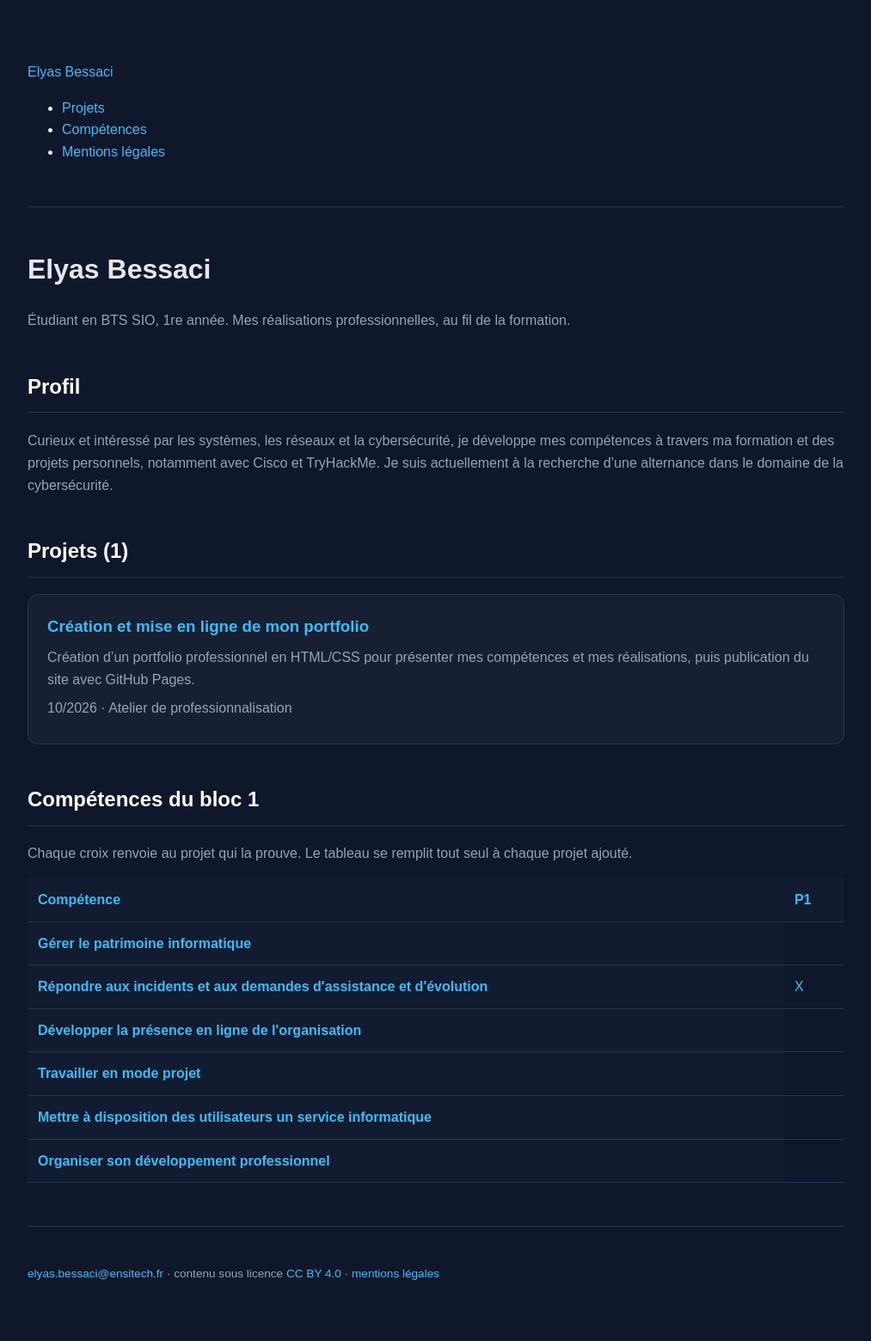
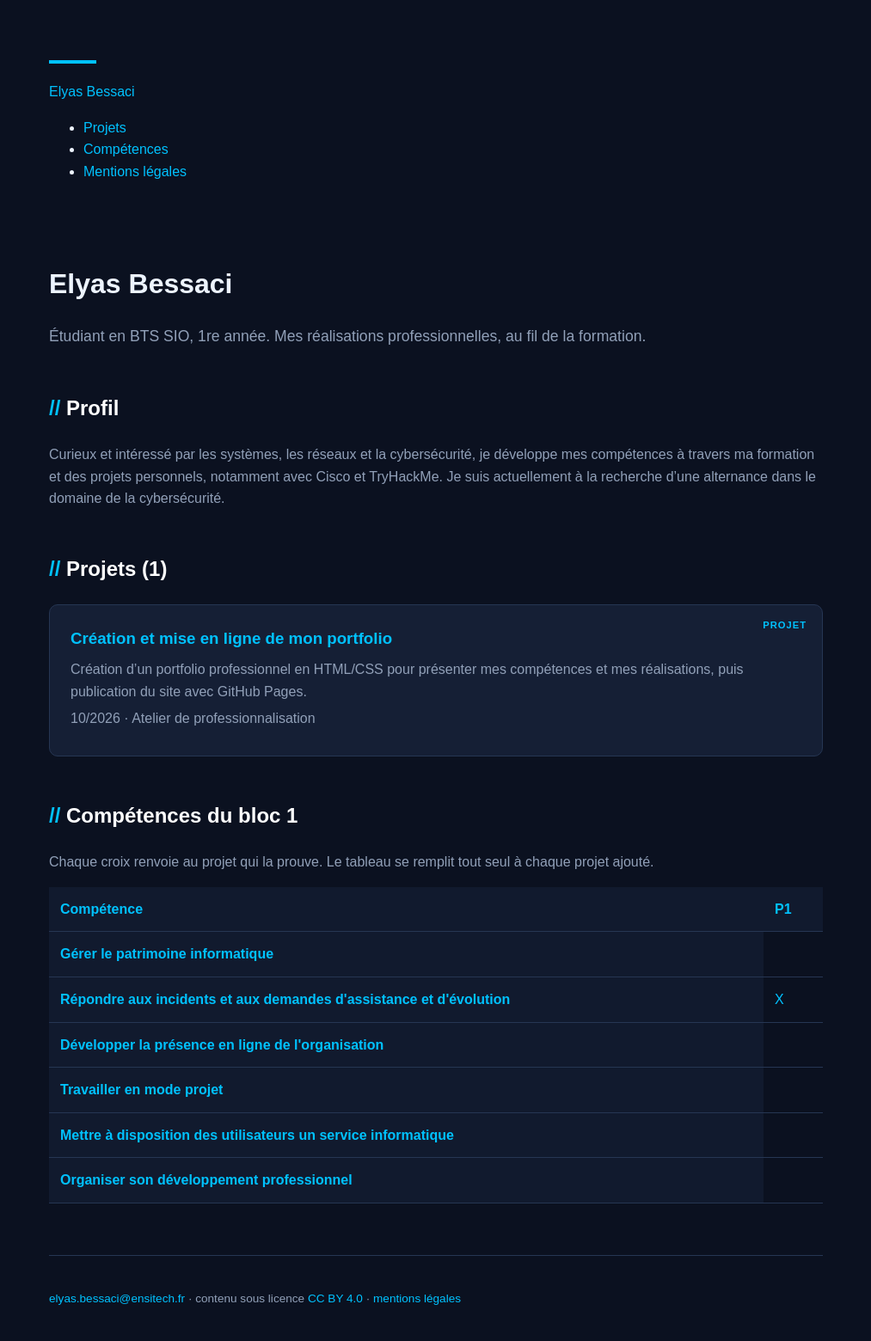
Before and after one commit to elyas-b/portfolio-, a Jekyll site: the page built from index.html, in a window 1280 px wide. Shown: the whole page at 86% size, without its empty margins (133-1146 px from the left). Built offline with Jekyll 4.4.1, drawn with Linux system fonts in a browser that asks for light colours; before the commit the page ends 1536 px from its top, so only the background shows below that.

Commit message:
Update style.css

```diff
--- a/css/style.css
+++ b/css/style.css
@@ -1,11 +1,12 @@
 :root {
-    --fond: #0f172a;
-    --bloc: #172033;
-    --bloc-hover: #1d2940;
-    --texte: #e5e7eb;
-    --secondaire: #94a3b8;
-    --bleu: #38bdf8;
-    --bordure: #26364f;
+    --fond: #0b1120;
+    --fond-clair: #111a2e;
+    --carte: #151f35;
+    --texte: #edf4ff;
+    --gris: #91a0b8;
+    --accent: #00c2ff;
+    --accent-2: #7c5cff;
+    --bordure: #263653;
 }
 
 * {
@@ -20,43 +21,56 @@ body {
     line-height: 1.6;
 }
 
+/* Contenu */
+
 header,
 main,
 footer {
-    width: min(950px, 90%);
+    width: 900px;
+    max-width: 90%;
     margin: auto;
 }
 
 /* En-tête */
 
 header {
-    padding: 55px 0 35px;
-    border-bottom: 1px solid var(--bordure);
+    padding: 70px 0 55px;
+    position: relative;
+}
+
+header::before {
+    content: "";
+    display: block;
+    width: 55px;
+    height: 4px;
+    background: var(--accent);
+    margin-bottom: 20px;
 }
 
 header h1 {
     margin: 0;
-    font-size: 2.8rem;
+    font-size: 3rem;
+    letter-spacing: -1px;
+}
+
+.sous-titre {
+    color: var(--gris);
+    font-size: 1.1rem;
+    margin-top: 8px;
+}
+
+/* Titres */
+
+h2 {
+    margin-top: 50px;
+    margin-bottom: 22px;
+    font-size: 1.5rem;
     color: white;
 }
 
-header .sous-titre {
-    margin-top: 8px;
-    color: var(--bleu);
-    font-size: 1.1rem;
-}
-
-/* Sections */
-
-main {
-    padding: 25px 0 50px;
-}
-
-h2 {
-    margin-top: 45px;
-    padding-bottom: 10px;
-    border-bottom: 1px solid var(--bordure);
-    color: white;
+h2::before {
+    content: "// ";
+    color: var(--accent);
 }
 
 h3 {
@@ -64,54 +78,76 @@ h3 {
 }
 
 p {
-    color: var(--secondaire);
+    color: var(--gris);
 }
 
 a {
-    color: var(--bleu);
+    color: var(--accent);
     text-decoration: none;
 }
 
 a:hover {
-    text-decoration: underline;
+    color: white;
+}
+
+/* Profil */
+
+#Profil + p {
+    background: var(--fond-clair);
+    border-left: 3px solid var(--accent);
+    padding: 18px 22px;
+    border-radius: 0 8px 8px 0;
 }
 
 /* Projets */
 
 .carte {
-    background: var(--bloc);
+    background: var(--carte);
     border: 1px solid var(--bordure);
-    border-radius: 12px;
-    padding: 22px;
+    border-radius: 10px;
+    padding: 24px;
     margin: 18px 0;
-    transition: .2s;
+    position: relative;
 }
 
-.carte:hover {
-    background: var(--bloc-hover);
-    border-color: var(--bleu);
-    transform: translateY(-3px);
+.carte::before {
+    content: "PROJET";
+    position: absolute;
+    top: 15px;
+    right: 18px;
+    color: var(--accent);
+    font-size: .7rem;
+    font-weight: bold;
+    letter-spacing: 1px;
 }
 
 .carte h3 {
     margin-bottom: 8px;
+    padding-right: 70px;
 }
 
 .carte p {
-    margin: 7px 0;
+    margin: 6px 0;
 }
 
+.carte:hover {
+    border-color: var(--accent);
+    box-shadow: 0 0 20px rgba(0, 194, 255, .08);
+}
+
+/* Informations des projets */
+
 .Meta {
-    color: #64748b;
+    color: #687992;
     font-size: .85rem;
 }
 
 /* Compétences */
 
 .comp {
-    background: var(--bloc);
+    background: var(--carte);
     border: 1px solid var(--bordure);
-    border-radius: 12px;
+    border-radius: 10px;
     padding: 12px;
     overflow-x: auto;
 }
@@ -123,14 +159,14 @@ table {
 
 th,
 td {
-    padding: 12px;
+    padding: 13px;
     border-bottom: 1px solid var(--bordure);
     text-align: left;
 }
 
 th {
-    color: var(--bleu);
-    background: #111c30;
+    color: var(--accent);
+    background: var(--fond-clair);
 }
 
 td.Affaire {
@@ -149,26 +185,32 @@ img {
 /* Bas de page */
 
 footer {
-    padding: 30px 0;
+    margin-top: 60px;
+    padding: 25px 0;
     border-top: 1px solid var(--bordure);
-    color: var(--secondaire);
+    color: var(--gris);
     font-size: .85rem;
 }
 
 /* Téléphone */
 
 @media (max-width: 600px) {
+
     header h1 {
-        font-size: 2.1rem;
+        font-size: 2.2rem;
     }
 
     header,
     main,
     footer {
-        width: 92%;
+        max-width: 92%;
     }
 
-    .carte {
-        padding: 18px;
+    .carte::before {
+        display: none;
+    }
+
+    .carte h3 {
+        padding-right: 0;
     }
 }
```
